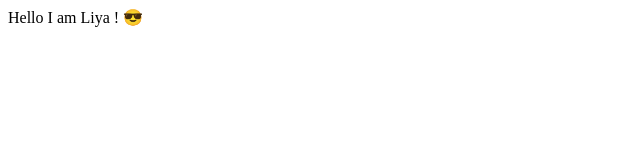
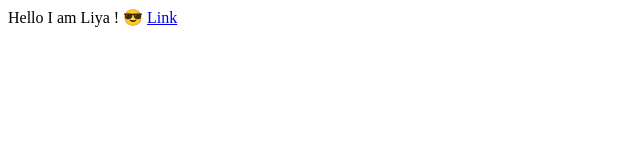
Before and after one commit to liyafathimapc/liyafathimapc.github.io, a plain HTML site: page index.html in a window 1280 px wide. Shown: the full height of the page, 0-640 px from the left. Drawn offline with Linux system fonts and the light colour scheme.

Commit message:
Update index.html

```diff
--- a/index.html
+++ b/index.html
@@ -1 +1,3 @@
-<html>Hello I am Liya ! 😎 </html>
+<html>Hello I am Liya ! 😎
+<a href="details.html">Link</a>
+</html>
```
